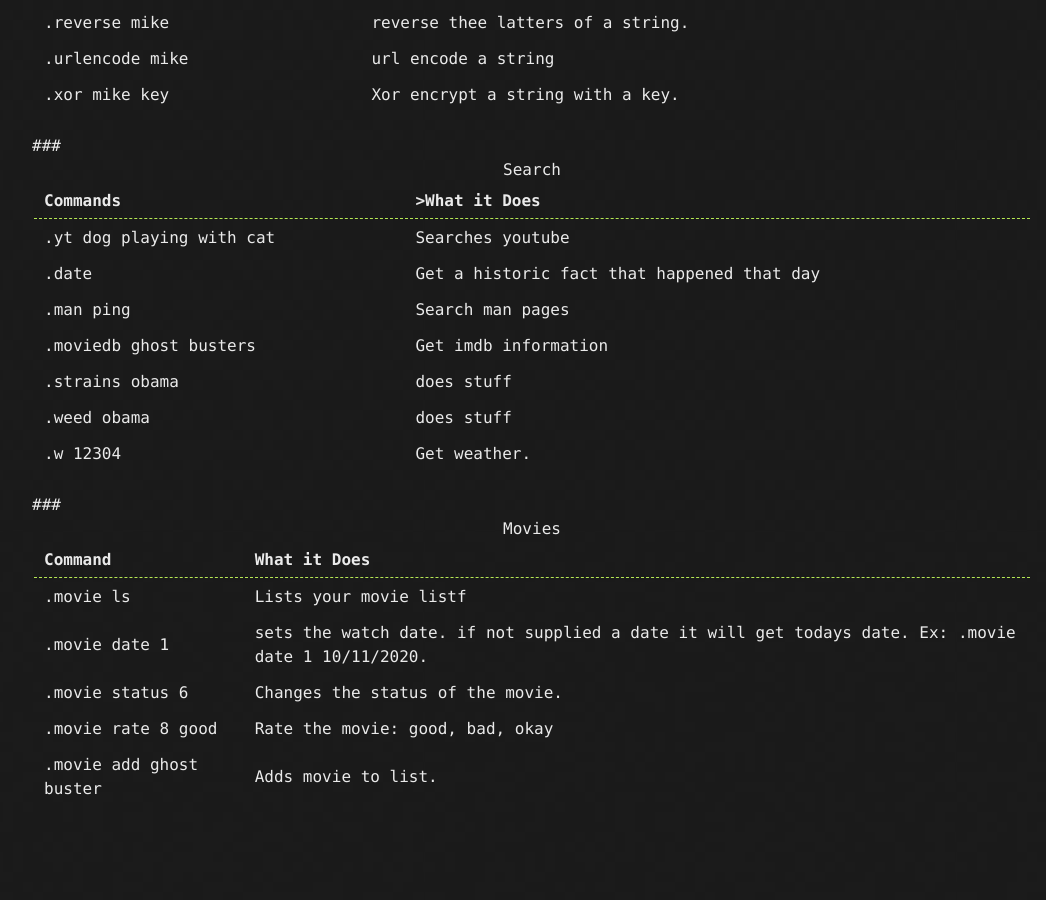
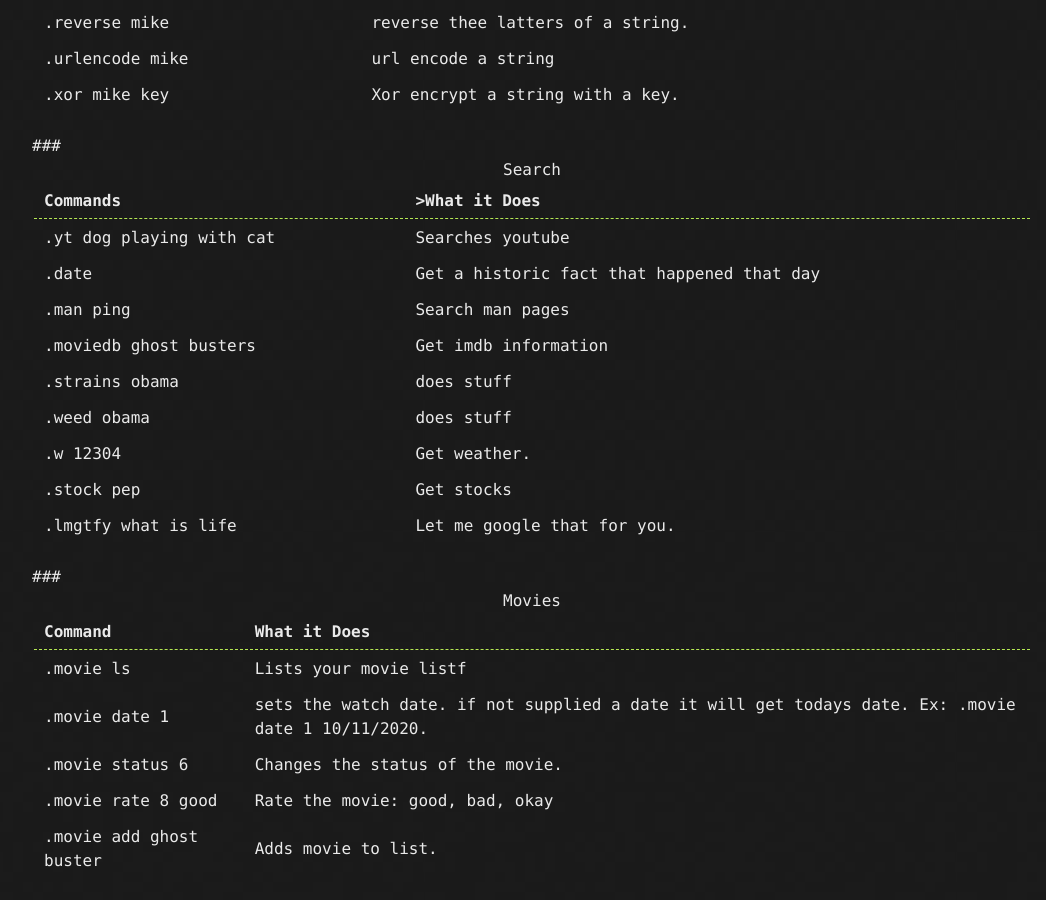
Before and after one commit to Michael-Meade/MinerFind, a Jekyll site: the page built from moss-discord.md, in a window 1280 px wide and 900 px high, scrolled down 1597 px. Shown: the whole window, without its empty margins (108-1154 px from the left). Built offline with Jekyll 4.4.1, drawn with Linux system fonts in a browser that asks for light colours; our own code applies the rules of GitHub Pages for plain Markdown files; the repository's description, which GitHub fills in, is left out; before the commit the page ends 2425 px from its top, so only the background shows below that.

Commit message:
Update moss-discord.md

```diff
--- a/moss-discord.md
+++ b/moss-discord.md
@@ -195,6 +195,15 @@
     <td>.w 12304</td>
     <td>Get weather.</td>
   </tr>
+  <tr>
+    <td>.stock pep</td>
+    <td>Get stocks</td>
+  </tr>
+
+  <tr>
+    <td>.lmgtfy what is life</td>
+    <td>Let me google that for you. </td>
+  </tr>
 </table>
 
 
```
